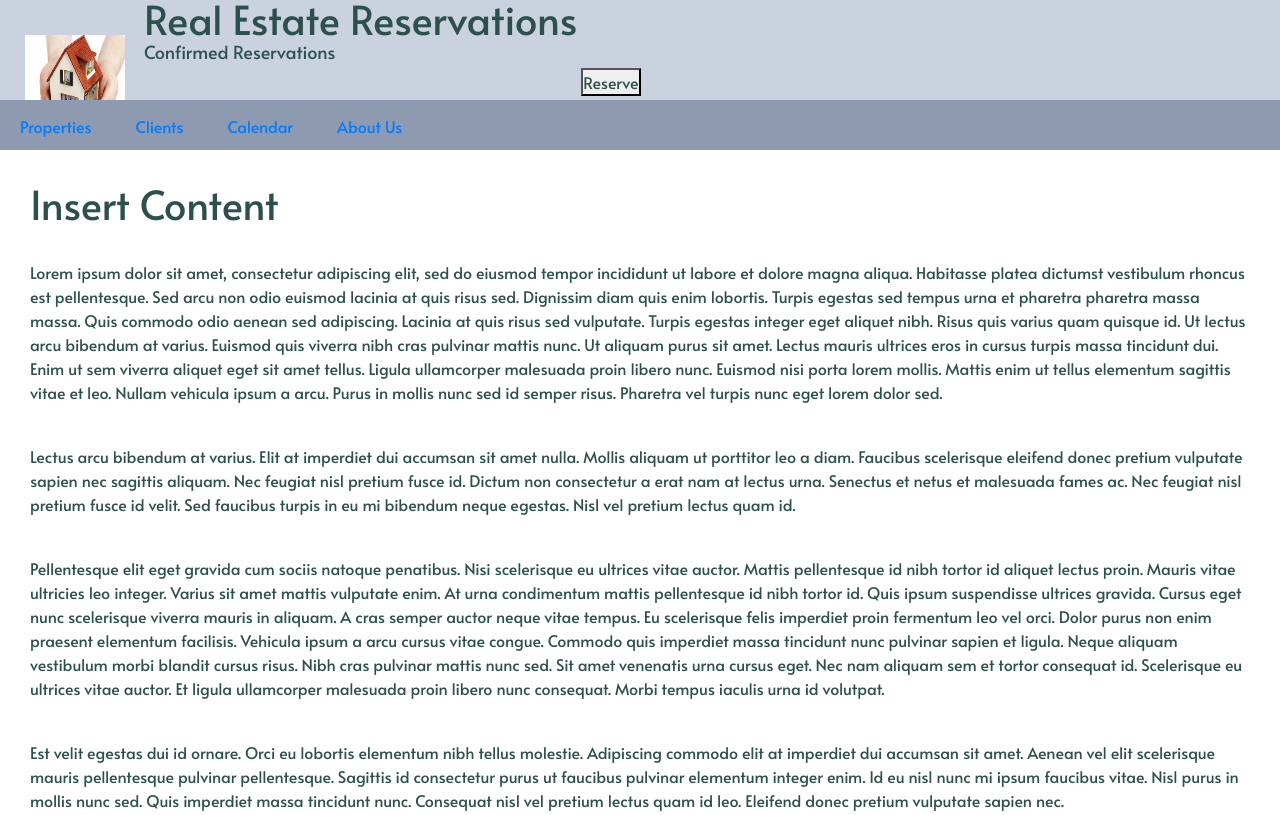
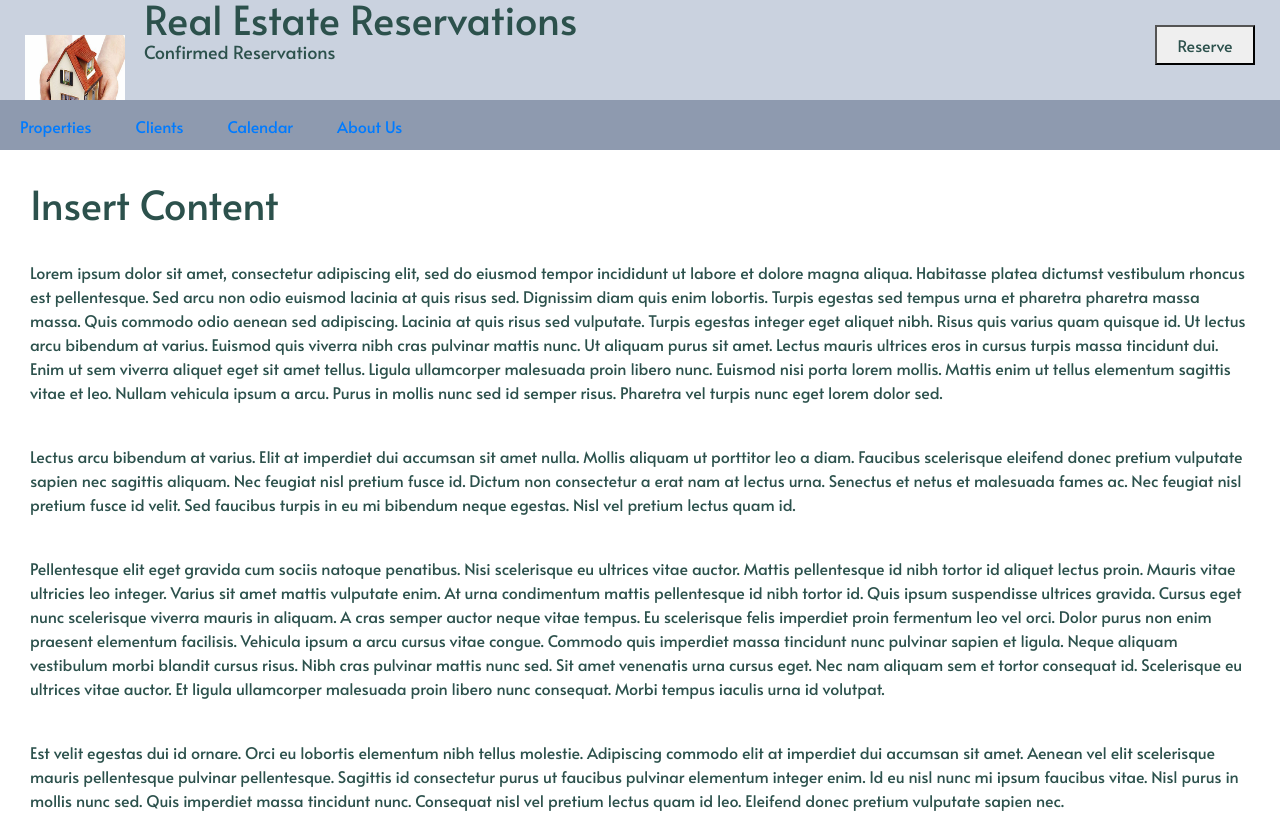
Before and after one commit to mdelzotto/Portfolio-Project, a plain HTML site: page index.html in a window 1280 px wide. Shown: the top 815 px of the page. Drawn offline with nearby package versions, Linux system fonts and the light colour scheme.

Commit message:
styled button on header

```diff
--- a/style.css
+++ b/style.css
@@ -51,12 +51,19 @@ nav a {
     transition: all 0.4s ease;
   }
 
-  nav a:hover {
+nav a:hover {
     letter-spacing: 3px;
     color: #cad2df;
     transition: all 0.4s ease;
   }
 
-  #main {
+#main {
     padding: 30px;
   }
+
+button {
+    float: right;
+    width: 100px;
+    height: 40px;
+    font-size: larger;
+}
```
